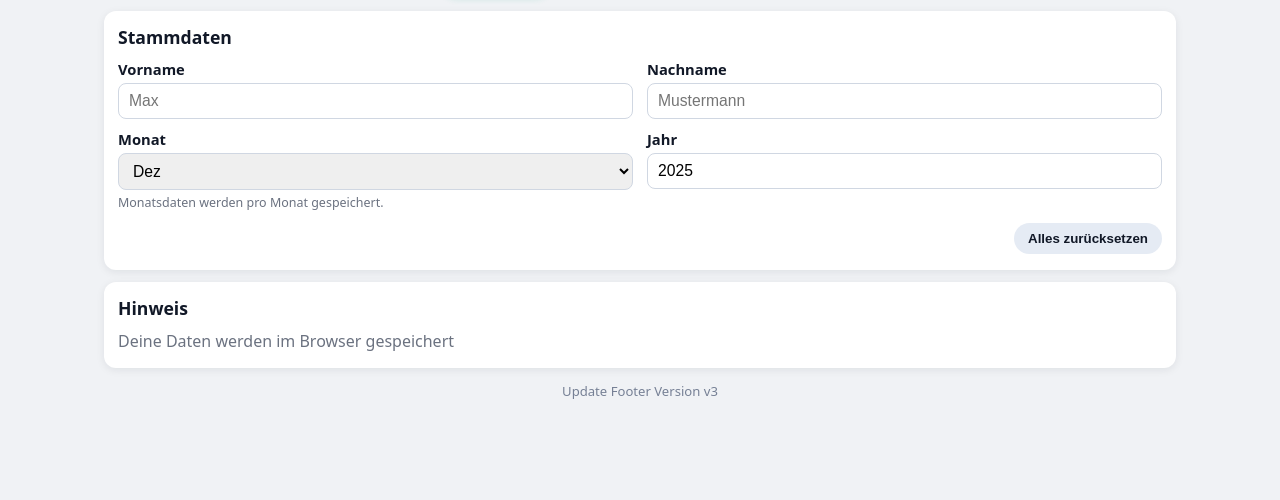
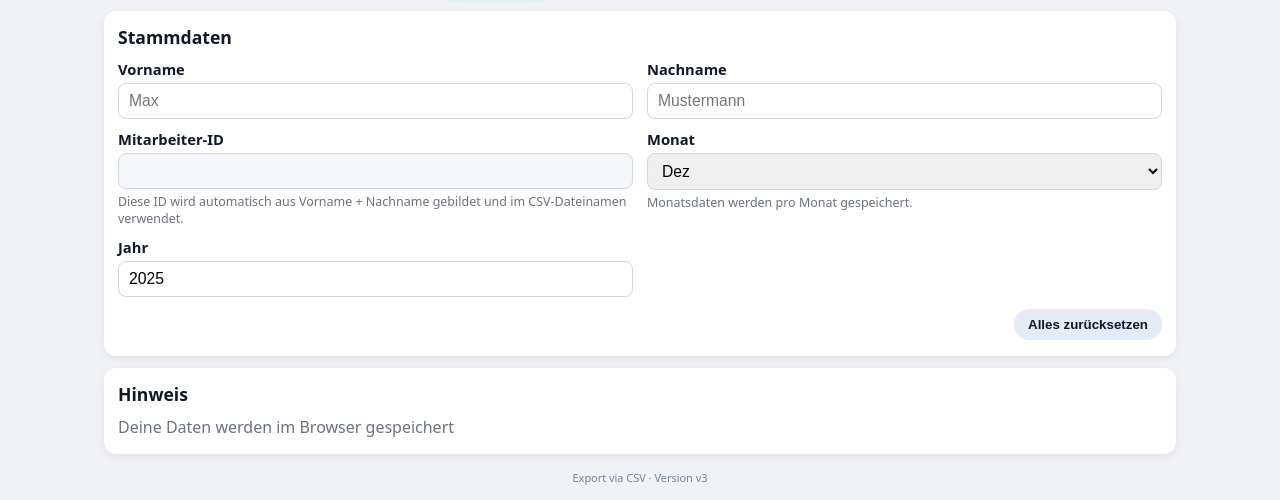
Before and after one commit to Joetie1956/Mader-Stunden, a plain HTML site: page index.html in a window 1280 px wide. Shown: the part 334-834 px from the top of the page. Before the commit the page ends 800 px from the top, so only its background shows below. Drawn offline with Linux system fonts and the light colour scheme.

Commit message:
Modify employee ID field and footer text
Updated employee ID display and footer version.

```diff
--- a/index.html
+++ b/index.html
@@ -48,6 +48,16 @@
               <label for="nachname">Nachname</label>
               <input id="nachname" type="text" placeholder="Mustermann" autocomplete="family-name" />
             </div>
+
+            <div class="form-row">
+              <label>Mitarbeiter-ID</label>
+              <input id="mitarbeiterIdAnzeige" type="text" readonly class="readonly" />
+              <small class="hint">
+              Diese ID wird automatisch aus Vorname + Nachname gebildet
+               und im CSV-Dateinamen verwendet.
+           </small>
+           </div>
+
 
             <div class="form-row">
               <label for="monat">Monat</label>
@@ -207,9 +217,7 @@
    </main>
 
     <footer class="app-footer">
-    Update Footer Version v3
-
-
+     <small>Export via CSV · Version v3</small>
 
 
     </footer>
```
